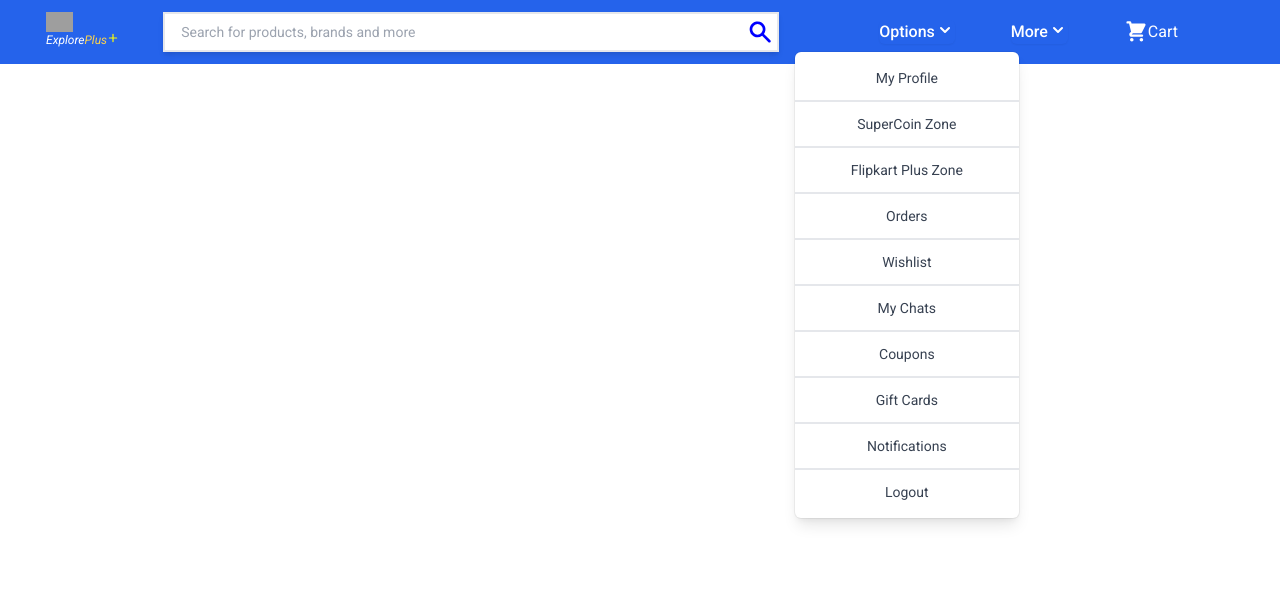
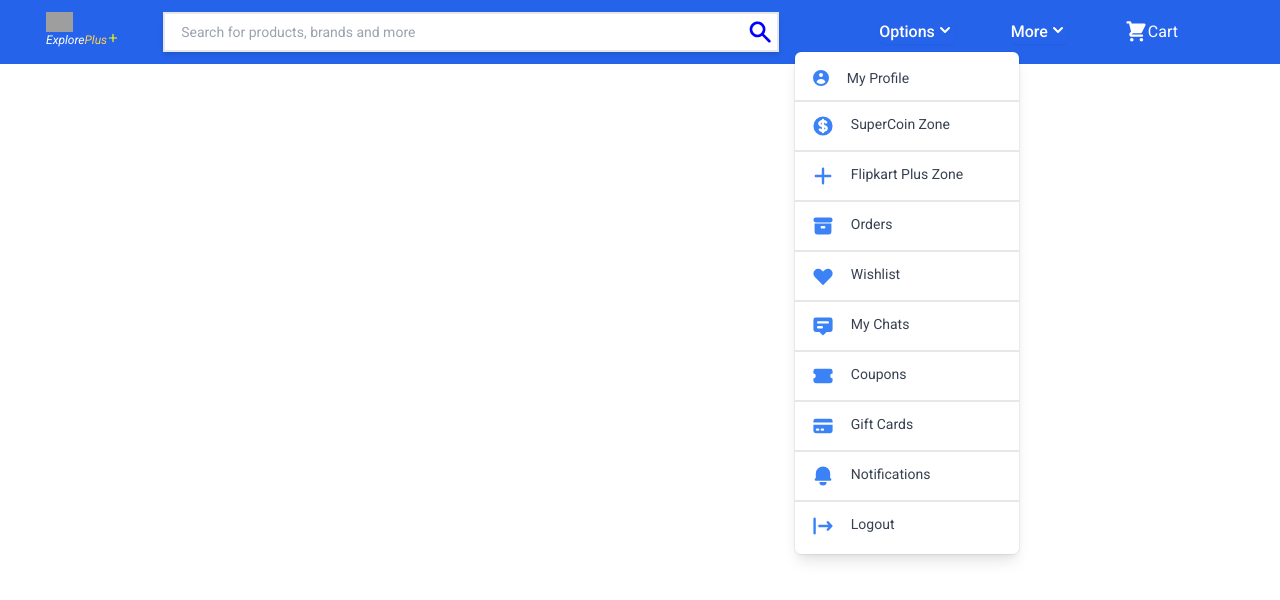
Before and after one commit to RajatWankhede14/flipkart_clone_app, a React (Create React App) app: page / in a window 1280 px wide. Both pictures are taken after a click on the button "Options". Shown: the top 600 px of the page. Built offline with nearby package versions, Linux system fonts and the light colour scheme; grey boxes are pictures that could not be loaded.

Commit message:
added icons to navbar from heroIcons

```diff
--- a/package.json
+++ b/package.json
@@ -12,6 +12,7 @@
     "@testing-library/user-event": "^7.1.2",
     "react": "^17.0.2",
     "react-dom": "^17.0.2",
+    "react-icons": "^4.3.0",
     "react-redux": "^7.2.3",
     "react-router-dom": "^5.3.0",
     "react-scripts": "4.0.3"
--- a/src/components/Navbar.js
+++ b/src/components/Navbar.js
@@ -1,9 +1,23 @@
+/* eslint-disable jsx-a11y/anchor-is-valid */
 import React, { Fragment } from "react";
 import {
   PlusIcon,
   SearchIcon,
   ChevronDownIcon,
   ShoppingCartIcon,
+  UserCircleIcon,
+  CurrencyDollarIcon,
+  ArchiveIcon,
+  HeartIcon,
+  AnnotationIcon,
+  TicketIcon,
+  CreditCardIcon,
+  BellIcon,
+  LogoutIcon,
+  BriefcaseIcon,
+  QuestionMarkCircleIcon,
+  PresentationChartBarIcon,
+  DownloadIcon,
 } from "@heroicons/react/solid";
 import { Menu, Transition } from "@headlessui/react";
 
@@ -23,7 +37,7 @@ function Navbar() {
           />
           <p className="italic text-white font-light text-xs flex">
             Explore{" "}
-            <span className="text-yellow-300 font-medium gap-x-1"> Plus</span>
+            <span className="text-yellow-300 font-medium gap-x-1">Plus</span>
             <span>
               <PlusIcon className="w-3 h-3" color="yellow" />
             </span>
@@ -66,44 +80,50 @@ function Navbar() {
                     <div className="py-1">
                       <Menu.Item>
                         {({ active }) => (
+                          // eslint-disable-next-line jsx-a11y/anchor-is-valid
                           <a
                             className={classNames(
                               active
                                 ? "bg-gray-100 text-gray-900"
                                 : "text-gray-700",
-                              "text-center block px-4 py-3 text-sm border-b-2"
+                              "text-center px-4 py-3 text-sm border-b-2 flex"
                             )}
                           >
+                            <UserCircleIcon className="h-5 w-5 mr-4 text-blue-500" />
                             My Profile
                           </a>
                         )}
                       </Menu.Item>
                       <Menu.Item>
                         {({ active }) => (
+                          // eslint-disable-next-line jsx-a11y/anchor-is-valid
                           <a
                             href="#"
                             className={classNames(
                               active
                                 ? "bg-gray-100 text-gray-900"
                                 : "text-gray-700",
-                              "text-center block px-4 py-3 text-sm border-b-2"
+                              "text-center px-4 py-3 text-sm border-b-2 flex"
                             )}
                           >
+                            <CurrencyDollarIcon className="h-6 w-6 mr-4 text-blue-500" />
                             SuperCoin Zone
                           </a>
                         )}
                       </Menu.Item>
                       <Menu.Item>
                         {({ active }) => (
+                          // eslint-disable-next-line jsx-a11y/anchor-is-valid
                           <a
                             href="#"
                             className={classNames(
                               active
                                 ? "bg-gray-100 text-gray-900"
                                 : "text-gray-700",
-                              "text-center block px-4 py-3 text-sm border-b-2"
+                              "text-center px-4 py-3 text-sm border-b-2 flex"
                             )}
                           >
+                            <PlusIcon className="mr-4 text-blue-500 h-6 w-6" />
                             Flipkart Plus Zone
                           </a>
                         )}
@@ -116,9 +136,10 @@ function Navbar() {
                               active
                                 ? "bg-gray-100 text-gray-900"
                                 : "text-gray-700",
-                              "text-center block w-full px-4 py-3 text-sm border-b-2"
+                              "text-center w-full px-4 py-3 text-sm border-b-2 flex"
                             )}
                           >
+                            <ArchiveIcon className="text-blue-500 mr-4 w-6 h-6" />
                             Orders
                           </button>
                         )}
@@ -131,9 +152,10 @@ function Navbar() {
                               active
                                 ? "bg-gray-100 text-gray-900"
                                 : "text-gray-700",
-                              "text-center block w-full px-4 py-3 text-sm border-b-2"
+                              "text-center w-full px-4 py-3 text-sm border-b-2 flex"
                             )}
                           >
+                            <HeartIcon className="text-blue-500 mr-4 w-6 h-6" />
                             Wishlist
                           </button>
                         )}
@@ -146,9 +168,10 @@ function Navbar() {
                               active
                                 ? "bg-gray-100 text-gray-900"
                                 : "text-gray-700",
-                              "text-center block w-full px-4 py-3 text-sm border-b-2"
+                              "text-center w-full px-4 py-3 text-sm border-b-2 flex"
                             )}
                           >
+                            <AnnotationIcon className="text-blue-500 mr-4 w-6 h-6" />
                             My Chats
                           </button>
                         )}
@@ -161,9 +184,10 @@ function Navbar() {
                               active
                                 ? "bg-gray-100 text-gray-900"
                                 : "text-gray-700",
-                              "text-center block w-full px-4 py-3 text-sm border-b-2"
+                              "text-center w-full px-4 py-3 text-sm border-b-2 flex"
                             )}
                           >
+                            <TicketIcon className="text-blue-500 mr-4 w-6 h-6" />
                             Coupons
                           </button>
                         )}
@@ -176,9 +200,10 @@ function Navbar() {
                               active
                                 ? "bg-gray-100 text-gray-900"
                                 : "text-gray-700",
-                              "text-center block w-full px-4 py-3 text-sm border-b-2"
+                              "text-center w-full px-4 py-3 text-sm border-b-2 flex"
                             )}
                           >
+                            <CreditCardIcon className="text-blue-500 mr-4 w-6 h-6" />
                             Gift Cards
                           </button>
                         )}
@@ -191,9 +216,10 @@ function Navbar() {
                               active
                                 ? "bg-gray-100 text-gray-900"
                                 : "text-gray-700",
-                              "text-center block w-full px-4 py-3 text-sm border-b-2"
+                              "text-center w-full px-4 py-3 text-sm border-b-2 flex"
                             )}
                           >
+                            <BellIcon className="text-blue-500 mr-4 w-6 h-6" />
                             Notifications
                           </button>
                         )}
@@ -206,9 +232,10 @@ function Navbar() {
                               active
                                 ? "bg-gray-100 text-gray-900"
                                 : "text-gray-700",
-                              "text-center block w-full px-4 py-3 text-sm"
+                              "text-center w-full px-4 py-3 text-sm flex"
                             )}
                           >
+                            <LogoutIcon className="text-blue-500 mr-4 w-6 h-6" />
                             Logout
                           </button>
                         )}
@@ -245,9 +272,10 @@ function Navbar() {
                                 active
                                   ? "bg-gray-100 text-gray-900"
                                   : "text-gray-700",
-                                "text-center block px-4 py-3 text-sm border-b-2"
+                                "text-center px-4 py-3 text-sm border-b-2 flex"
                               )}
                             >
+                              <BellIcon className="text-blue-500 mr-4 w-6 h-6" />
                               Notification Preferences
                             </a>
                           )}
@@ -260,9 +288,10 @@ function Navbar() {
                                 active
                                   ? "bg-gray-100 text-gray-900"
                                   : "text-gray-700",
-                                "text-center block px-4 py-3 text-sm border-b-2"
+                                "text-center flex px-4 py-3 text-sm border-b-2"
                               )}
                             >
+                              <BriefcaseIcon className="text-blue-500 mr-4 w-6 h-6" />
                               Sell on Flipkart
                             </a>
                           )}
@@ -275,9 +304,10 @@ function Navbar() {
                                 active
                                   ? "bg-gray-100 text-gray-900"
                                   : "text-gray-700",
-                                "text-center block px-4 py-3 text-sm border-b-2"
+                                "text-center flex px-4 py-3 text-sm border-b-2"
                               )}
                             >
+                              <QuestionMarkCircleIcon className="text-blue-500 mr-4 w-6 h-6" />
                               24X7 Customer Care
                             </a>
                           )}
@@ -290,9 +320,10 @@ function Navbar() {
                                 active
                                   ? "bg-gray-100 text-gray-900"
                                   : "text-gray-700",
-                                "text-center block w-full px-4 py-3 text-sm border-b-2"
+                                "text-center flex w-full px-4 py-3 text-sm border-b-2"
                               )}
                             >
+                              <PresentationChartBarIcon className="text-blue-500 mr-4 w-6 h-6" />
                               Advertise
                             </button>
                           )}
@@ -305,9 +336,10 @@ function Navbar() {
                                 active
                                   ? "bg-gray-100 text-gray-900"
                                   : "text-gray-700",
-                                "text-center block w-full px-4 py-3 text-sm"
+                                "text-center flex w-full px-4 py-3 text-sm"
                               )}
                             >
+                              <DownloadIcon className="text-blue-500 mr-4 w-6 h-6" />
                               Download App
                             </button>
                           )}
```
Also changed, not shown: 2 other files (tests, documents, lock files or other folders).
